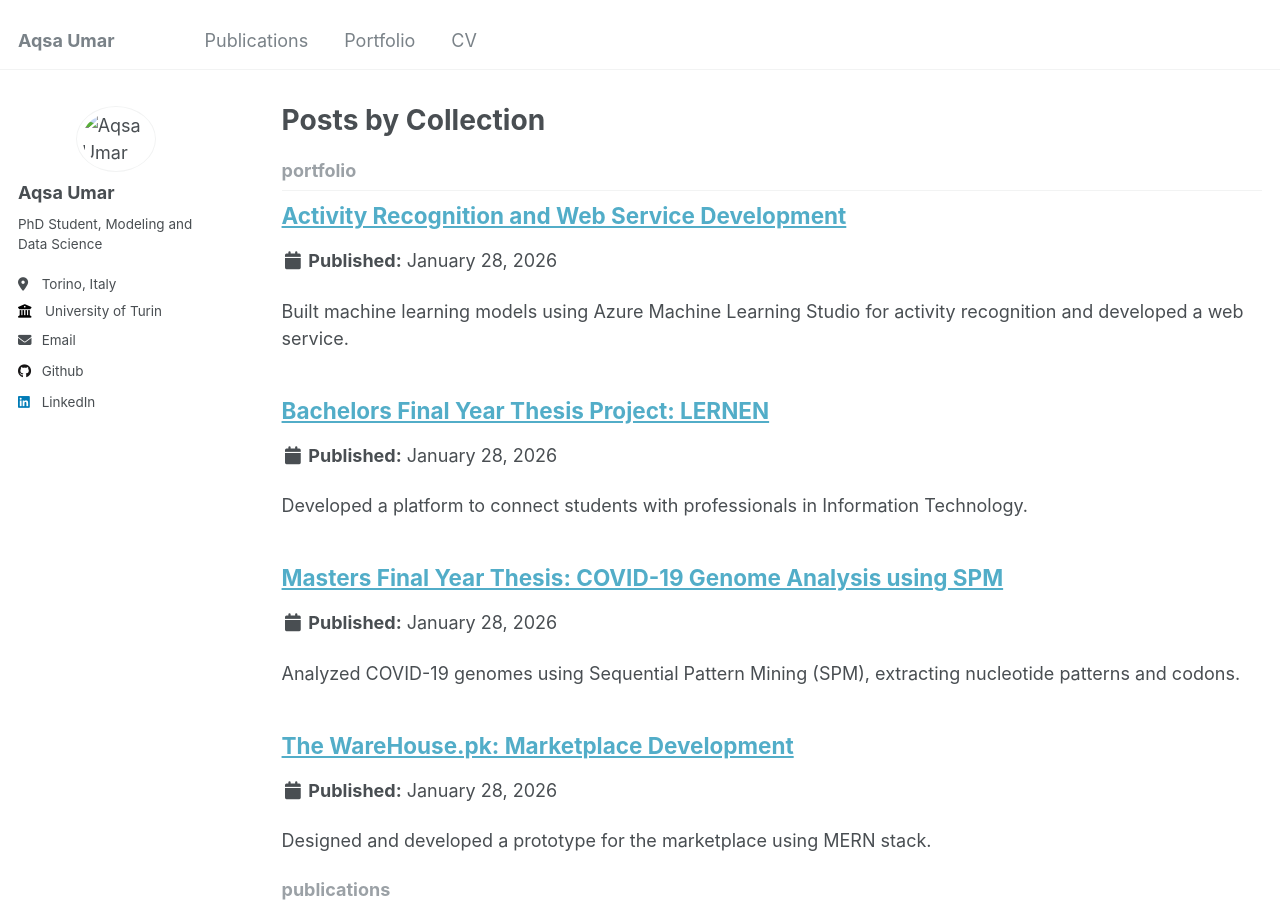
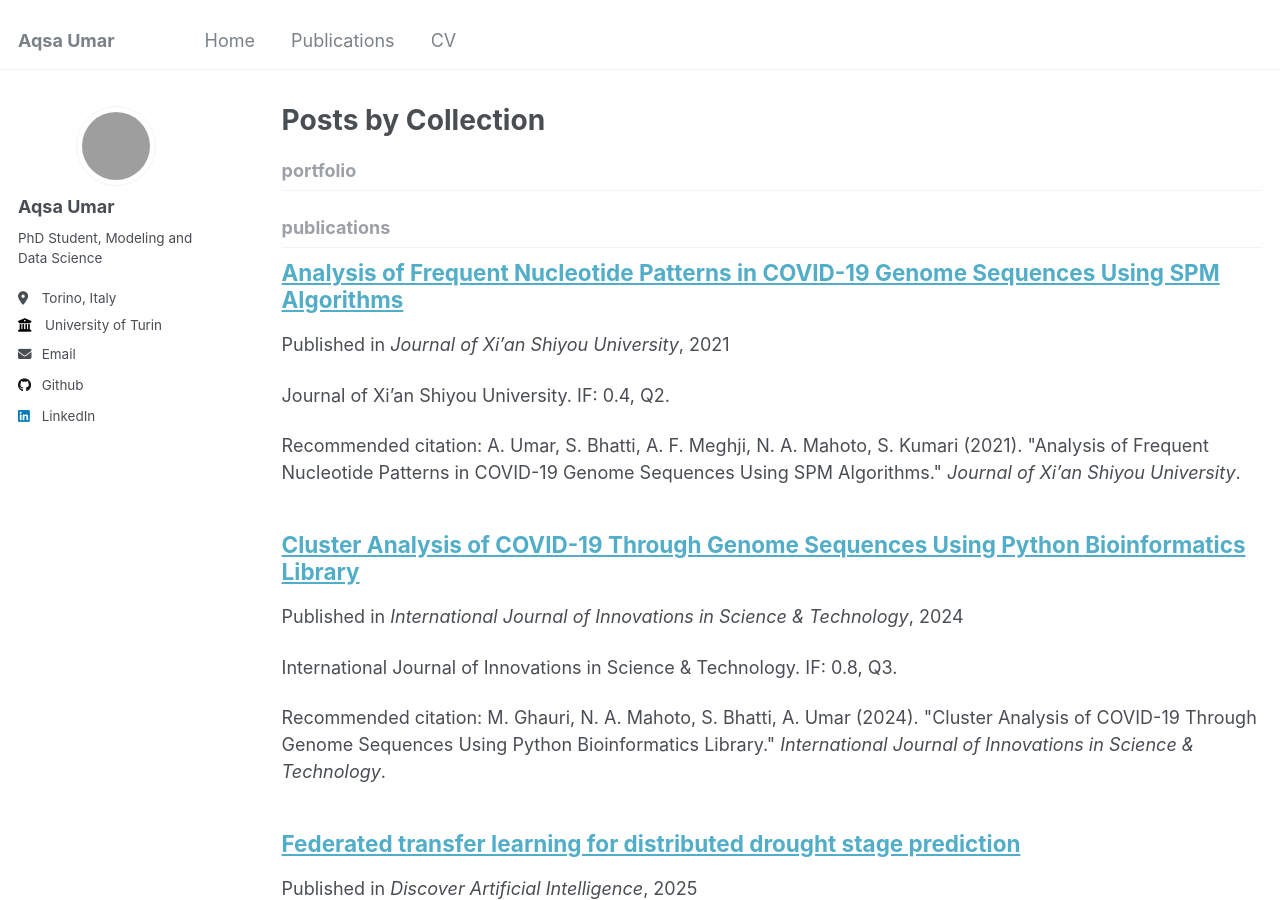
Before and after one commit to Aqsa48/Aqsa48.github.io, a Jekyll site: the page built from _pages/collection-archive.html, in a window 1280 px wide and 900 px high. Built offline with Jekyll 4.4.1, drawn with Linux system fonts in a browser that asks for light colours; some of the changed text lies outside the part shown; grey boxes are pictures that could not be loaded.

Commit message:
Major Overhaul: Bespoke branding, updated project/certificate links, full publications list, and CV download page

```diff
--- a/_config.yml
+++ b/_config.yml
@@ -21,7 +21,7 @@ repository               : "Aqsa48/Aqsa48.github.io"
 #               Additional customization can be done by editing /_includes/author-profile.html
 author:
   # Biographic information
-  avatar           : "/images/profile.jpeg"
+  avatar           : "https://avatars.githubusercontent.com/u/21342218?s=400&u=b55bb0aef6eecfd4fdc39855f793b3638b961fae&v=4"
   name             : "Aqsa Umar"
   pronouns         : # example: "she/her"
   bio              : "PhD Student, Modeling and Data Science"
--- a/_data/navigation.yml
+++ b/_data/navigation.yml
@@ -5,11 +5,11 @@
 # prevent it from being included in the site.
 
 main:
+  - title: "Home"
+    url: /
+
   - title: "Publications"
     url: /publications/
 
-  - title: "Portfolio"
-    url: /portfolio/
-
   - title: "CV"
-    url: /files/cv/resume.pdf
+    url: /cv/
--- a/_pages/portfolio.md
+++ /dev/null
@@ -1,30 +0,0 @@
----
-layout: archive
-title: "Portfolio"
-permalink: /portfolio/
-author_profile: true
----
-
-## Research Projects
-
-### [Masters Thesis: COVID-19 Genome Analysis using SPM](https://github.com/Aqsa48)
-- Analyzed COVID-19 genomes using Sequential Pattern Mining (SPM), extracting nucleotide patterns and codons.
-- Evaluated algorithm performance in terms of memory usage, execution time, and pattern extraction efficiency.
-- Suggested extensions for protein analysis, mutation tracking, and machine learning integration.
-
-### [Activity Recognition and Web Service Development](https://github.com/Aqsa48)
-- Built machine learning models using Azure Machine Learning Studio for activity recognition.
-- Developed a web service to facilitate researchers and developers in utilizing activity recognition data.
-
-### [TheWareHouse.pk: Marketplace Development](https://thewarehouse.pk)
-- Designed and developed a prototype from scratch for the marketplace using MERN stack.
-- Conducted system efficiency studies to maximize marketplace profits.
-- Built Artist-focused tool and interactive dashboards.
-
-### [Bachelors Project: LERNEN](https://github.com/Aqsa48)
-- Developed a platform to connect students with professionals in the field of Information Technology.
-- Awarded First Best Project of the department.
-
-## Certificates
-- **Stanford University**: Section Leader, Code in Place 2025 [View Certificate](https://github.com/Aqsa48)
-- **Harvard University**: CS50x Puzzle Day Participant 2025 [View Certificate](https://github.com/Aqsa48)
--- a/_portfolio/activity-recognition.md
+++ /dev/null
@@ -1,11 +0,0 @@
----
-title: "Activity Recognition and Web Service Development"
-excerpt: "Built machine learning models using Azure Machine Learning Studio for activity recognition and developed a web service."
-collection: portfolio
----
-
-**Role:** Developer/Researcher
-**Tools:** Azure Machine Learning Studio
-
-- Built machine learning models using Azure Machine Learning Studio for activity recognition.
-- Developed a web service to facilitate researchers and developers in utilizing activity recognition data.
--- a/_portfolio/lernen.md
+++ /dev/null
@@ -1,11 +0,0 @@
----
-title: "Bachelors Final Year Thesis Project: LERNEN"
-excerpt: "Developed a platform to connect students with professionals in Information Technology."
-collection: portfolio
----
-
-**Role:** Developer
-
-- Developed a platform to connect students with professionals in the field of Information Technology.
-- Provided mentoring to students, assisting them in finding career paths.
-- Awarded First Best Project of the department.
--- a/_portfolio/masters-thesis.md
+++ /dev/null
@@ -1,13 +0,0 @@
----
-title: "Masters Final Year Thesis: COVID-19 Genome Analysis using SPM"
-excerpt: "Analyzed COVID-19 genomes using Sequential Pattern Mining (SPM), extracting nucleotide patterns and codons."
-collection: portfolio
----
-
-**Role:** Researcher
-**Tools:** Python, SPM Algorithms
-
-- Analyzed COVID-19 genomes using Sequential Pattern Mining (SPM), extracting nucleotide patterns and codons.
-- Evaluated algorithm performance in terms of memory usage, execution time, and pattern extraction efficiency.
-- Suggested extensions for protein analysis, mutation tracking, and machine learning integration.
-- Provides efficient insights for genome studies and potential applications in bioinformatics research.
--- a/_portfolio/thewarehouse.md
+++ /dev/null
@@ -1,13 +0,0 @@
----
-title: "The WareHouse.pk: Marketplace Development"
-excerpt: "Designed and developed a prototype for the marketplace using MERN stack."
-collection: portfolio
----
-
-**Role:** Full Stack Developer
-**Tools:** MERN Stack (MongoDB, Express.js, React.js, Node.js)
-
-- Designed and developed a prototype from scratch for the marketplace thewarehouse.pk.
-- Implemented the platform using the MERN stack.
-- Conducted system efficiency studies to maximize marketplace profits.
-- Built Artist-focused tool and interactive dashboards.
```
Also changed, not shown: _pages/about.md (+6 -8 lines), _pages/cv.md (added, +18 -0 lines), _pages/portfolio.html (deleted, +0 -13 lines), _pages/publications.md (+23 -18 lines), _pages/talks.html (deleted, +0 -16 lines), _pages/talks.md (deleted, +0 -15 lines), _pages/teaching.html (deleted, +0 -12 lines), _teaching/code-in-place.md (deleted, +0 -11 lines), _teaching/lecturer-fulltime.md (deleted, +0 -16 lines), _teaching/lecturer-visiting.md (deleted, +0 -15 lines).
